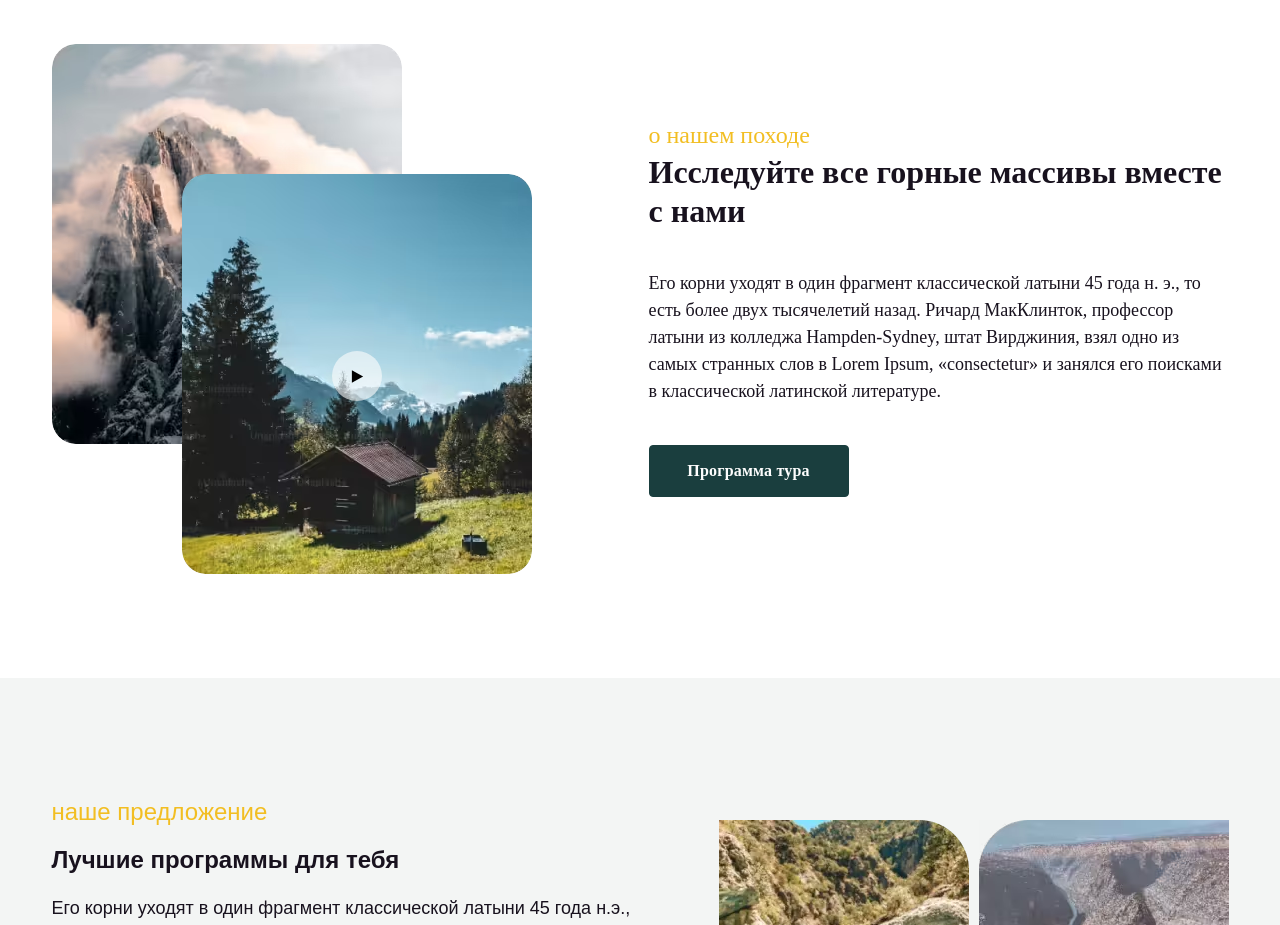
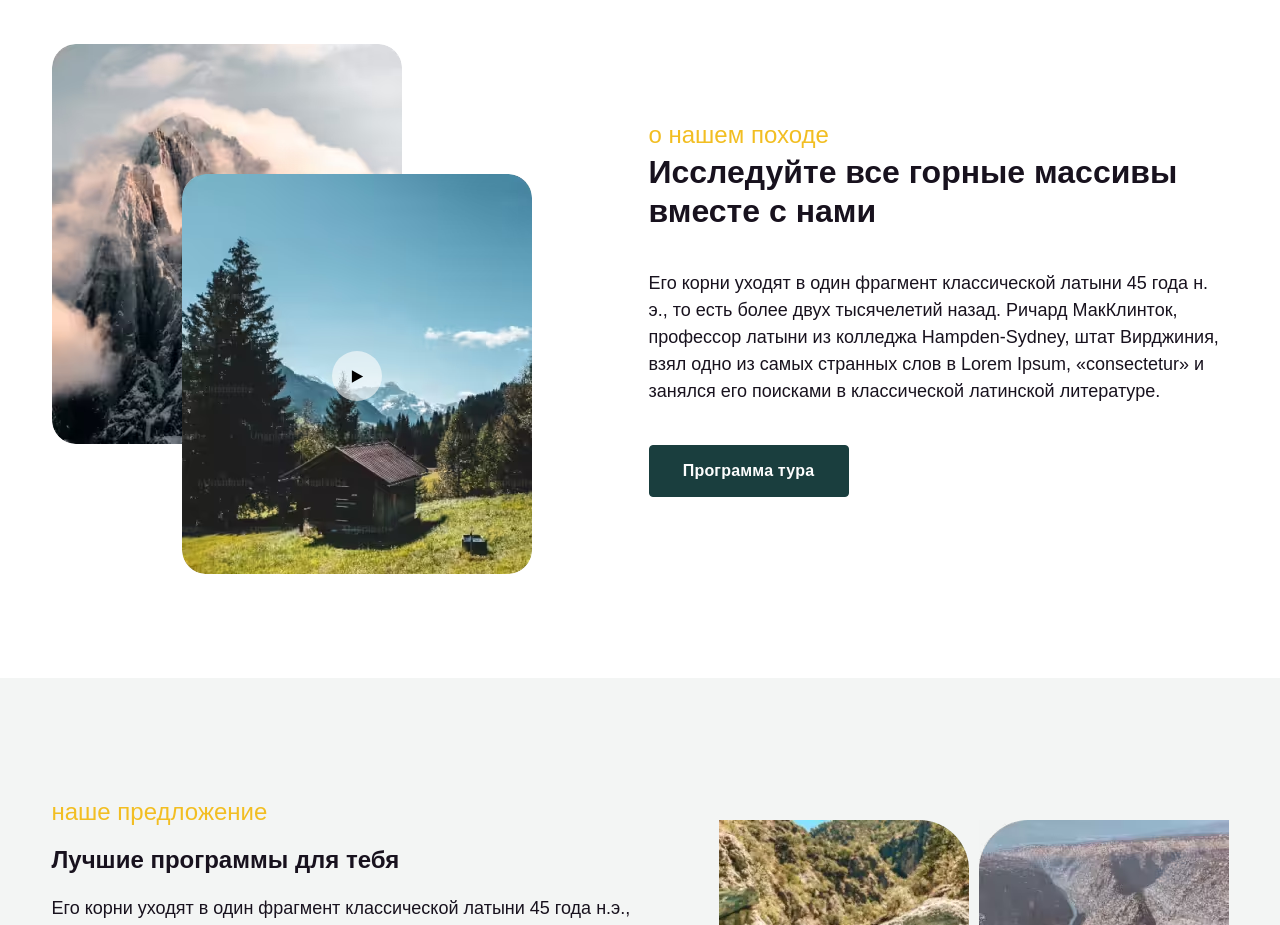
Before and after one commit to agkondakov91/Team2-SPA-Project, a website: page public/index.html in a window 1280 px wide. Shown: the part 1000-1925 px from the top of the page. Drawn offline with Linux system fonts and the light colour scheme.

Commit message:
Добавил root шрифты в global.css и подключил к шрифтам вторую секцию

```diff
--- a/src/components/footer.css
+++ b/src/components/footer.css
@@ -21,8 +21,6 @@
   --f-spinner-color-1: rgba(0, 0, 0, 0.1);
   --f-spinner-color-2: rgba(17, 24, 28, 0.8);
   --f-spinner-stroke: 2.75;
-  --font-family: 'Nunito Sans', sans-serif;
-  --second-family: 'NEXT ART', sans-serif;
 }
 
 .a-tag {
--- a/src/components/section2.css
+++ b/src/components/section2.css
@@ -1,7 +1,7 @@
 
 .section-2-subtitle {
     margin: 0 0 8px;
-    font-family: url('/src/fonts/AnyConv.com__NEXT\ ART_Light.woff2');
+    font-family: var(--font-family);
     font-weight: 400;
     font-size: 24px;
     line-height: 20px;
@@ -9,7 +9,7 @@
 }
 .section-2-title {
     margin: 0 0 40px;
-    font-family: url('/src/fonts/NEXT\ ART_Bold.woff');
+    font-family: var(--font-family);
     font-weight: 800;
     font-size: 32px;
     line-height: 120%;
@@ -17,7 +17,7 @@
 }
 .section-2-text {
     margin: 0 0 40px;
-    font-family: url('/src/fonts/AnyConv.com__NEXT\ ART_Regular.woff2');
+    font-family: var(--font-family);
     font-weight: 400;
     font-size: 18px;
     line-height: 150%;
@@ -30,7 +30,7 @@
     border: 1px solid #1a3e3e;
     border-radius: 4px;
     padding: 0;
-    font-family: url('../fonts/NEXT\ ART_Regular.woff');
+    font-family: var(--font-family);
     font-weight: 600;
     font-size: 16px;
     line-height: 20px;
--- a/src/styles/global.css
+++ b/src/styles/global.css
@@ -1,3 +1,8 @@
+:root {
+  --font-family: 'Nunito Sans', sans-serif;
+  --second-family: 'NEXT ART', sans-serif;
+}
+
 *,
 *::before,
 *::after {
```
